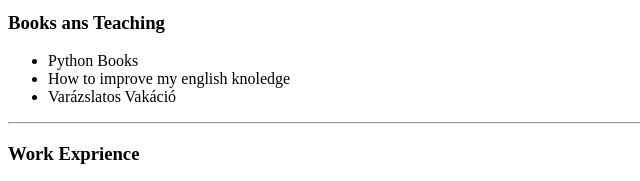
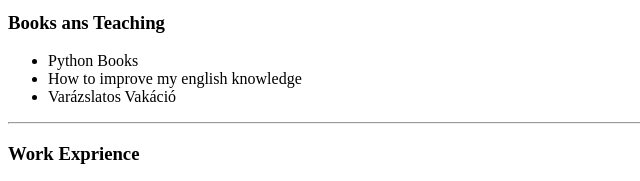
Before and after one commit to Keliontom/cv, a plain HTML site: page index.html in a window 1280 px wide. Shown: the part 271-452 px from the top of the page, 0-640 px from the left. Drawn offline with Linux system fonts and the light colour scheme.

Commit message:
Update index.html

```diff
--- a/index.html
+++ b/index.html
@@ -17,7 +17,7 @@
     <h3>Books ans Teaching</h3>
     <ul>
       <li>Python Books</li>
-      <li>How to improve my english knoledge</li>
+      <li>How to improve my english knowledge</li>
       <li>Varázslatos Vakáció</li>
     </ul>
     <hr>
```
